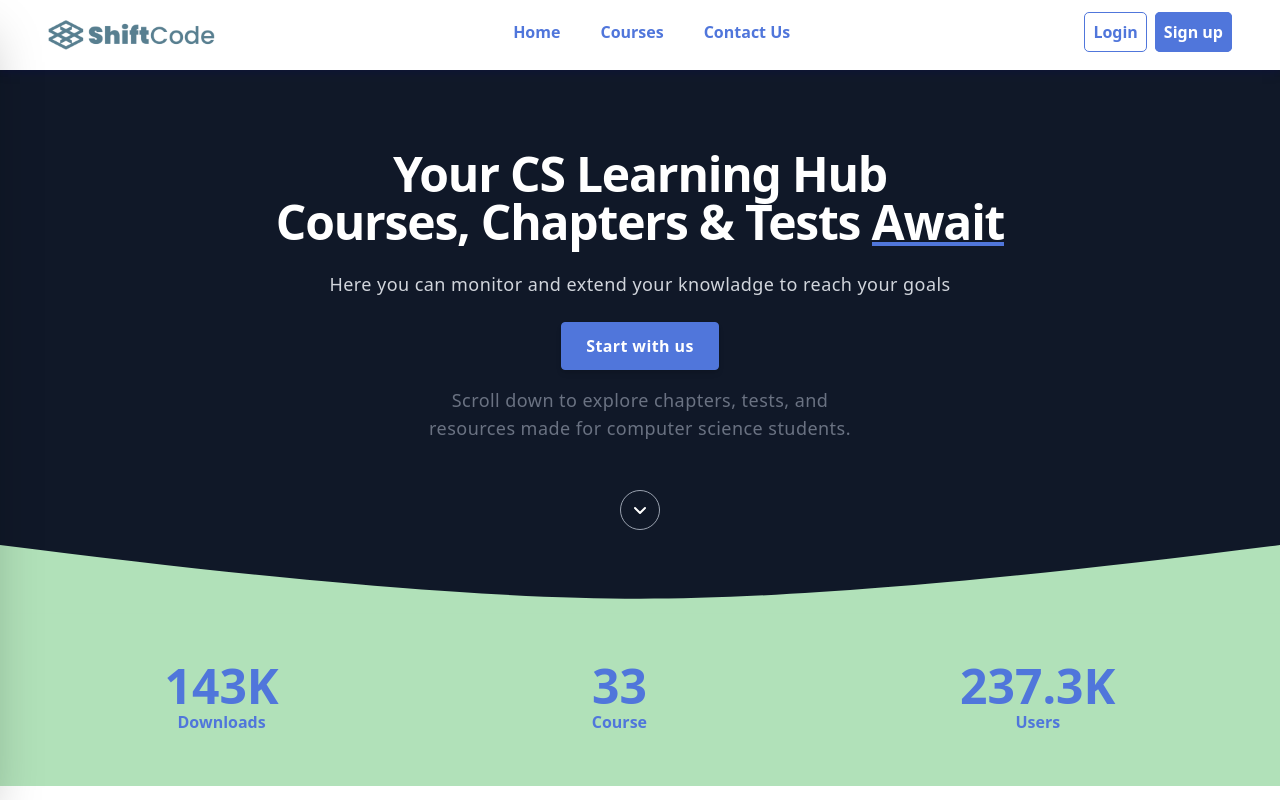
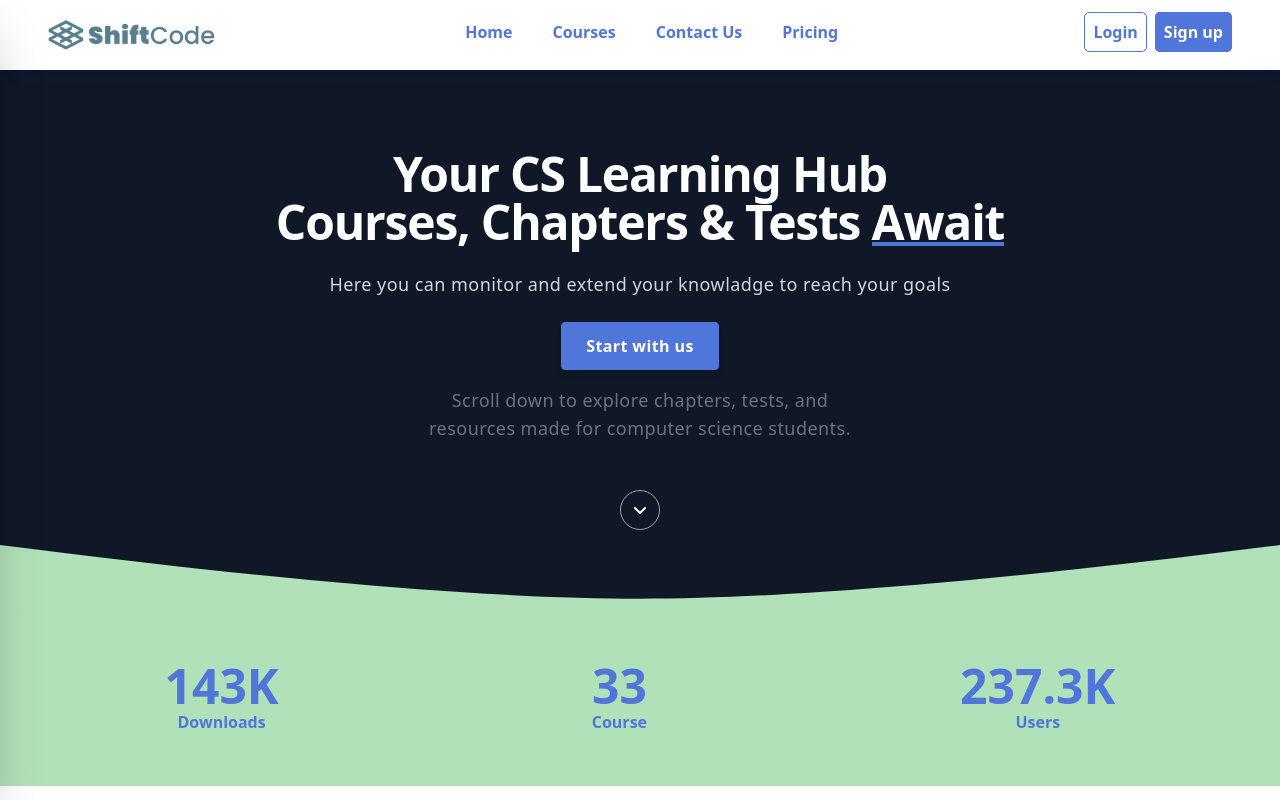
Before and after one commit to alyyissa/shift-Academy, a React (Vite) app in the folder frontend/: page / in a window 1280 px wide. Shown: the top 800 px of the page. Built offline with nearby package versions, Linux system fonts and the light colour scheme.

Commit message:
added the navbar final objects

```diff
--- a/frontend/src/components/HomeLayout/Navbar.jsx
+++ b/frontend/src/components/HomeLayout/Navbar.jsx
@@ -80,17 +80,16 @@ const Navbar = () => {
                 Contact Us
               </Link>
             </li>
-            {/* <li>
+            <li>
               <Link to="/contactus" className="text-coprimary font-semibold">
                 Pricing
               </Link>
-            </li> */}
+            </li>
           </ul>
         </div>
 
         <div className="hidden md:block">
           <ul className="flex flex-row gap-2">
-            {/* <button></button> */}
             <li>
               <Link
                 to="/login"
```
